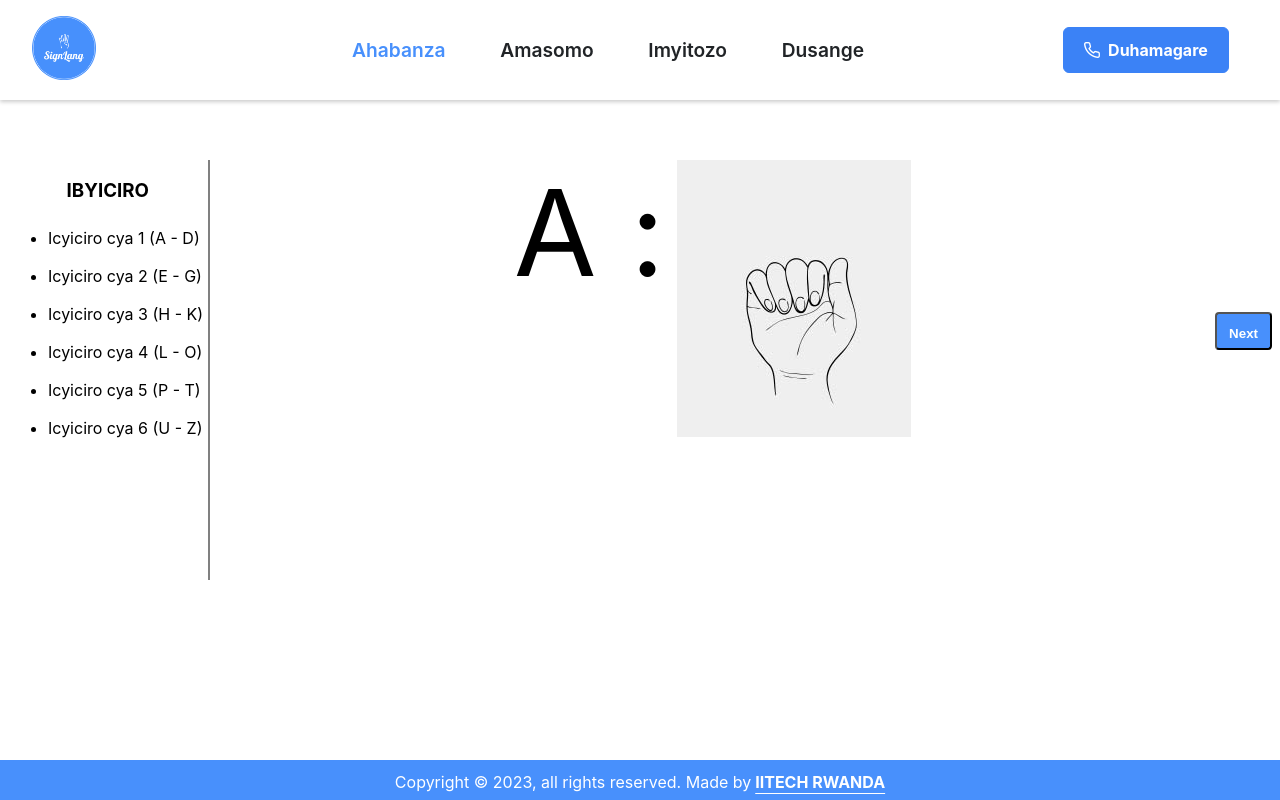
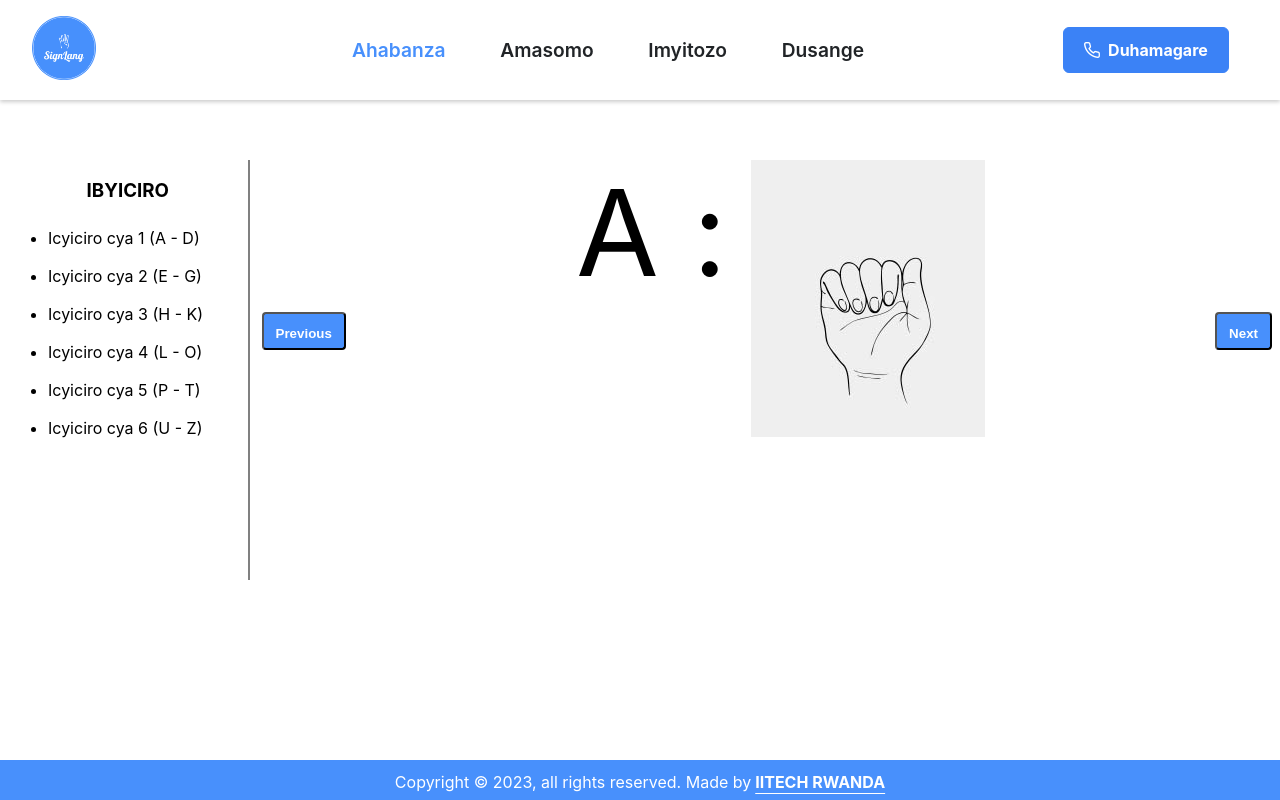
Before and after one commit to ngabo-dev/fluentfusion_frontend, a React (Vite) app: page /lessons in a window 1280 px wide. Built offline with nearby package versions, Linux system fonts and the light colour scheme.

Commit message:
COrrect error

```diff
--- a/src/pages/Lessons.jsx
+++ b/src/pages/Lessons.jsx
@@ -11,8 +11,20 @@ function Lessons() {
   const [number, setNumber] = useState(2);
   const [key, setKey] =useState('A');
 
+
+  const increment =() =>{
+    setNumber(number+1);
+    updateImage()
+  }
+
+  const deincrement =() =>{
+    updateImage()
+    setNumber(number-1);
+
+
+  }
+
   const updateImage =() => {
-    setNumber(number+1);
     switch (number) {
       case 1:
         setImage(a);
@@ -218,15 +230,17 @@ function Lessons() {
 
         </div>
 
-        <div style={{ width: '100%', display: 'flex', justifyContent: 'center' }}>
+        <button onClick={deincrement} style={{backgroundColor:'#4890fc', color:'white', fontWeight:'bold', height:'38px', padding:'12px', marginTop:'12%', borderRadius:'4px', marginLeft:'12px'}}> Previous  </button>
+
+        <div style={{ width: '72%', display: 'flex', justifyContent: 'center' }}>
         <span style={{ fontSize: '120px' }}> {key} : </span>
 
         <div>
-          <img key={number} src={image} alt="a" style={{marginLeft:'12px'}}/>
+          <img key={number} src={image} alt="a" style={{marginLeft:'24px'}}/>
         </div>
       </div>
 
-          <button onClick={updateImage} style={{backgroundColor:'#4890fc', color:'white', fontWeight:'bold', height:'38px', padding:'12px', marginTop:'12%', borderRadius:'4px'}}> Next  </button>
+          <button onClick={increment} style={{backgroundColor:'#4890fc', color:'white', fontWeight:'bold', height:'38px', padding:'12px', marginTop:'12%', borderRadius:'4px'}}> Next  </button>
       </div>
     </Container>
   )
```
